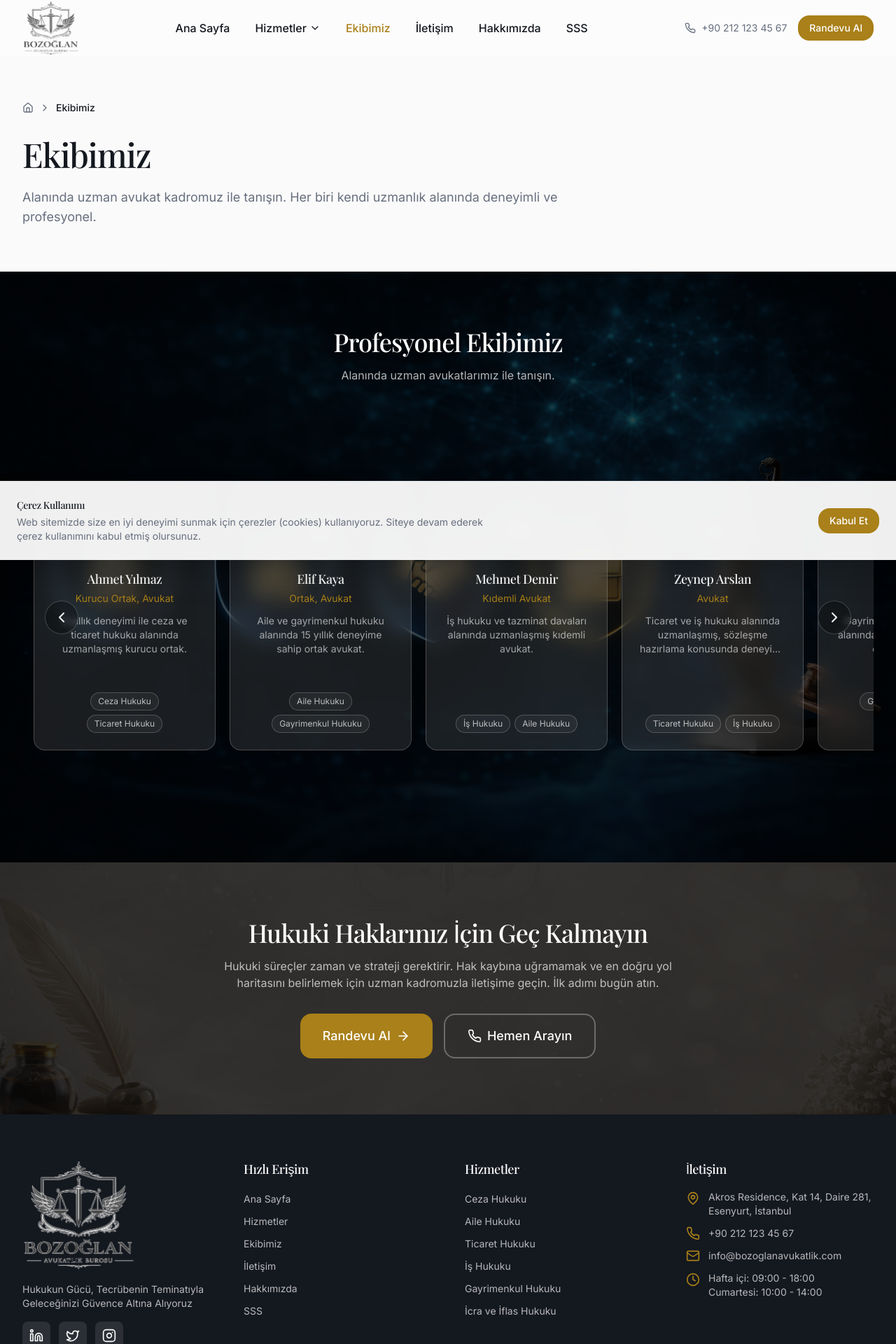
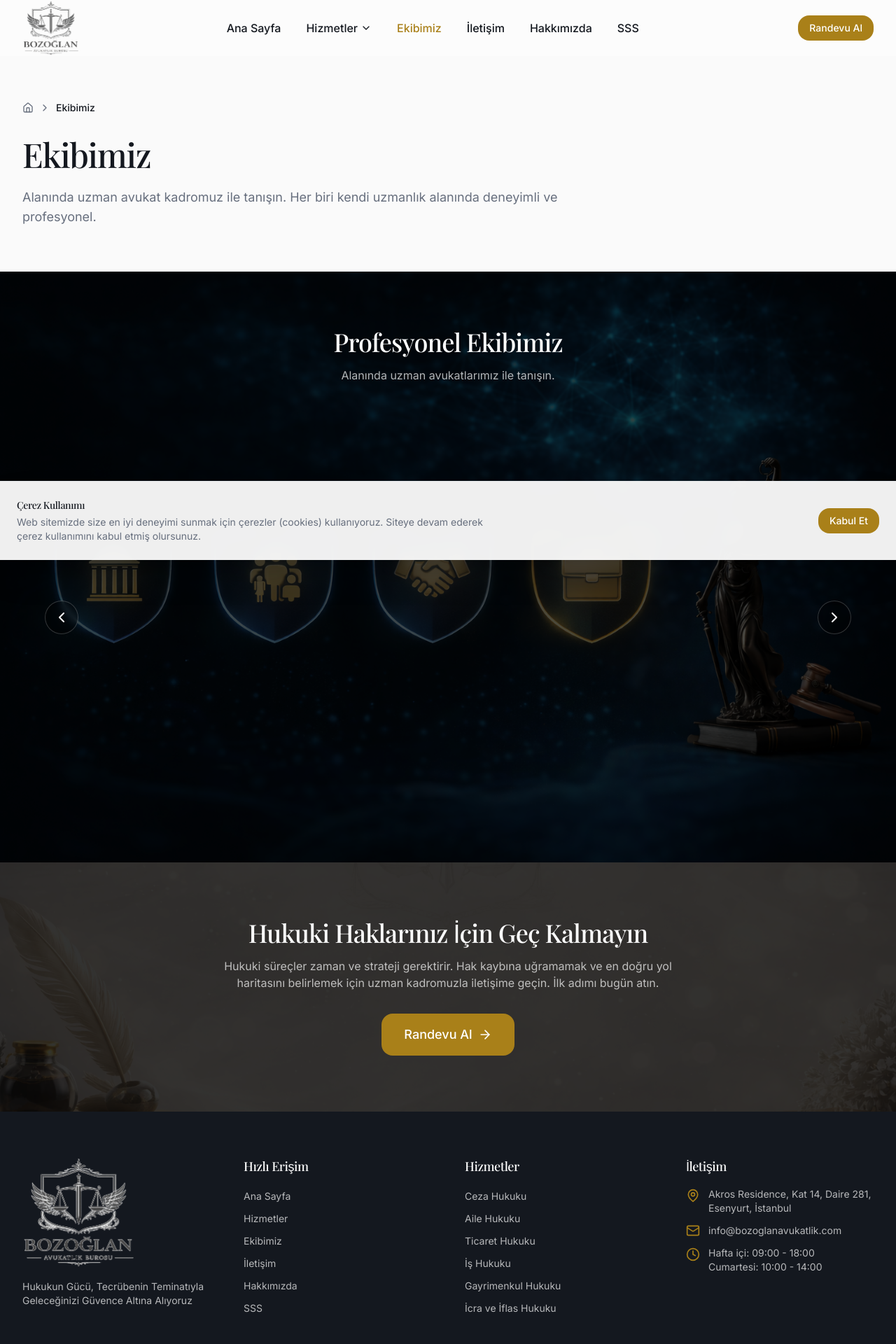
Before and after one commit to cantorunkerem8/avukat-site-, a Next.js app: page /ekibimiz in a window 1280 px wide. Shown: the top 1920 px of the page at 70% size. Built offline with nearby package versions, Linux system fonts and the light colour scheme; a web font is replaced by a local one.

Commit message:
feat: Hide phone number, team members, and social media links

```diff
--- a/src/app/iletisim/page.tsx
+++ b/src/app/iletisim/page.tsx
@@ -69,6 +69,7 @@ export default function ContactPage() {
                                                 </p>
                                             </div>
                                         </div>
+                                        {siteContent.office.phone && (
                                             <div className="flex items-start gap-3">
                                                 <Phone className="w-5 h-5 text-accent shrink-0 mt-0.5" />
                                                 <div>
@@ -81,6 +82,7 @@ export default function ContactPage() {
                                                     </a>
                                                 </div>
                                             </div>
+                                        )}
                                         <div className="flex items-start gap-3">
                                             <Mail className="w-5 h-5 text-accent shrink-0 mt-0.5" />
                                             <div>
--- a/src/components/layout/Footer.tsx
+++ b/src/components/layout/Footer.tsx
@@ -93,12 +93,14 @@ export function Footer() {
                                 <MapPin className="w-5 h-5 text-accent shrink-0 mt-0.5" />
                                 <span>{siteContent.office.address}</span>
                             </li>
+                            {siteContent.office.phone && (
                                 <li className="flex items-center gap-3 text-sm text-background/70">
                                     <Phone className="w-5 h-5 text-accent shrink-0" />
                                     <a href={`tel:${siteContent.office.phone}`} className="hover:text-accent transition-colors">
                                         {siteContent.office.phone}
                                     </a>
                                 </li>
+                            )}
                             <li className="flex items-center gap-3 text-sm text-background/70">
                                 <Mail className="w-5 h-5 text-accent shrink-0" />
                                 <a href={`mailto:${siteContent.office.email}`} className="hover:text-accent transition-colors">
--- a/src/components/layout/Navbar.tsx
+++ b/src/components/layout/Navbar.tsx
@@ -132,8 +132,12 @@ export function Navbar() {
               "hidden md:flex items-center gap-2 text-sm transition-colors duration-500",
               isOverVideo && pathname === '/' ? 'text-white/80' : 'text-muted-foreground'
             )}>
-              <Phone className="w-4 h-4" />
-              <span>{siteContent.office.phone}</span>
+              {siteContent.office.phone && (
+                <>
+                  <Phone className="w-4 h-4" />
+                  <span>{siteContent.office.phone}</span>
+                </>
+              )}
             </div>
             <Button href="/iletisim" size="sm" className="hidden sm:inline-flex">
               Randevu Al
--- a/src/components/sections/CTA.tsx
+++ b/src/components/sections/CTA.tsx
@@ -33,6 +33,7 @@ export function CTA() {
                             Randevu Al
                             <ArrowRight className="ml-2 w-5 h-5" />
                         </Button>
+                        {siteContent.office.phone && (
                             <Button
                                 href={`tel:${siteContent.office.phone}`}
                                 size="lg"
@@ -42,6 +43,7 @@ export function CTA() {
                                 <Phone className="mr-2 w-5 h-5" />
                                 Hemen Arayın
                             </Button>
+                        )}
                     </div>
                 </motion.div>
             </div>
--- a/src/content/site.ts
+++ b/src/content/site.ts
@@ -7,7 +7,7 @@ export const siteContent: SiteContent = {
         description:
             '2023 yılından bu yana, hukuku sadece bir çözüm mekanizması değil, stratejik bir güç olarak kullanıyoruz. Müvekkillerimizin haklarını korurken, onları geleceğin risklerine karşı bugünden hazırlayan proaktif ve vizyoner bir hukuk anlayışıyla hizmet veriyoruz.',
         address: 'Akros Residence, Kat 14, Daire 281, Esenyurt, İstanbul',
-        phone: '+90 212 123 45 67',
+        // phone: '+90 212 123 45 67',
         email: 'info@bozoglanavukatlik.com',
         workingHours: {
             weekdays: '09:00 - 18:00',
@@ -19,9 +19,11 @@ export const siteContent: SiteContent = {
     },
 
     socialLinks: [
+        /*
         { name: 'LinkedIn', url: 'https://linkedin.com', icon: 'linkedin' },
         { name: 'Twitter', url: 'https://twitter.com', icon: 'twitter' },
         { name: 'Instagram', url: 'https://instagram.com', icon: 'instagram' },
+        */
     ],
 
     navigation: [
@@ -202,7 +204,7 @@ Ekibimiz; süreçlerinizi hassasiyetle yürütmek, her bir yabancı için kişis
         },
     ],
 
-    team: [
+    team: [ /*
         {
             id: '1',
             name: 'Ahmet Yılmaz',
@@ -318,7 +320,7 @@ Müvekkillerine hızlı ve etkili çözümler sunma konusunda titizlikle çalı
                 initials: 'CÖ',
                 bgColor: 'bg-gradient-to-br from-sky-500 to-sky-700',
             },
-        },
+        }, */
     ],
 
 
--- a/src/types/index.ts
+++ b/src/types/index.ts
@@ -21,7 +21,7 @@ export interface OfficeInfo {
   slogan: string;
   description: string;
   address: string;
-  phone: string;
+  phone?: string;
   email: string;
   workingHours: {
     weekdays: string;
```
Lines whose indentation alone changed are shown as unchanged.
